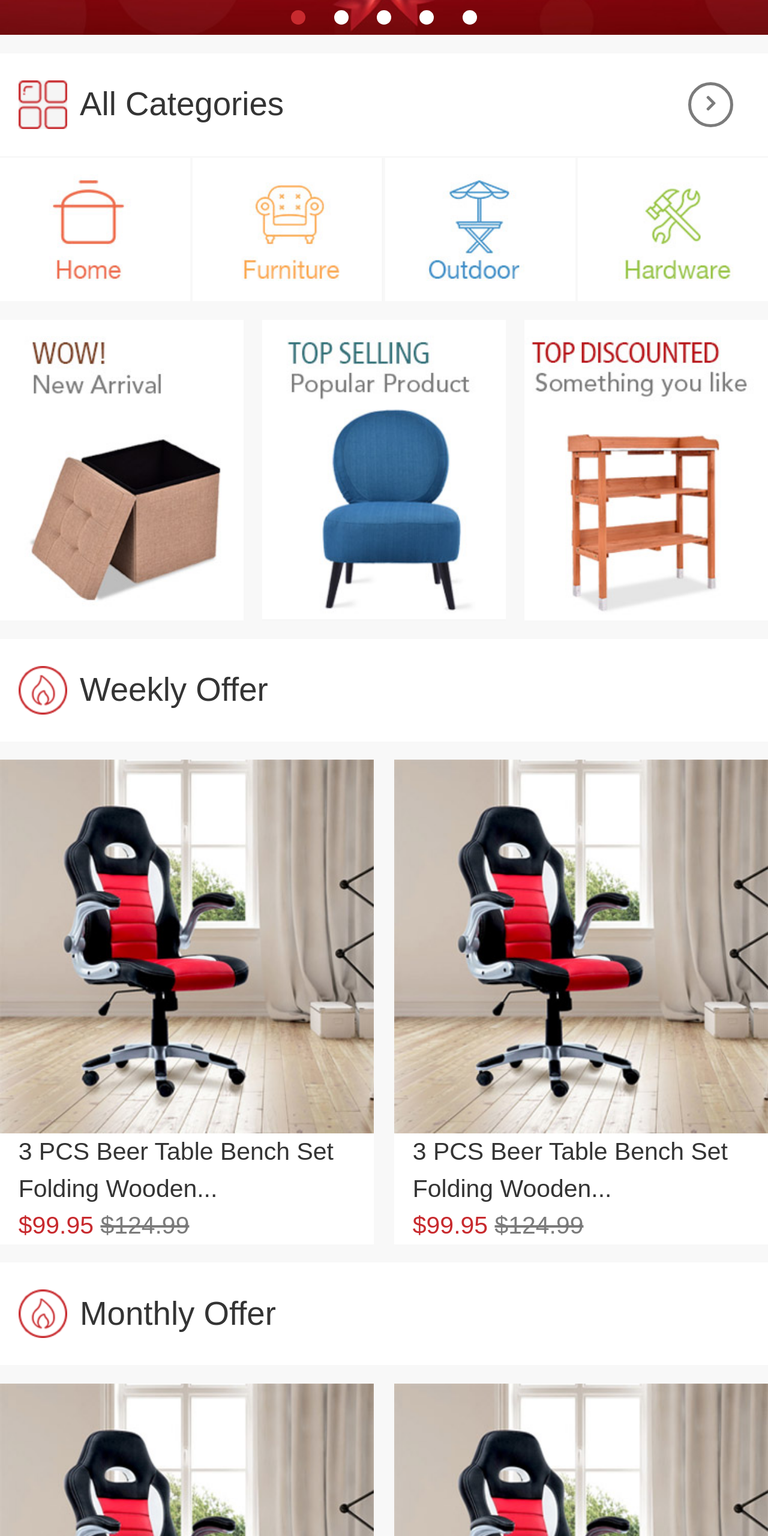
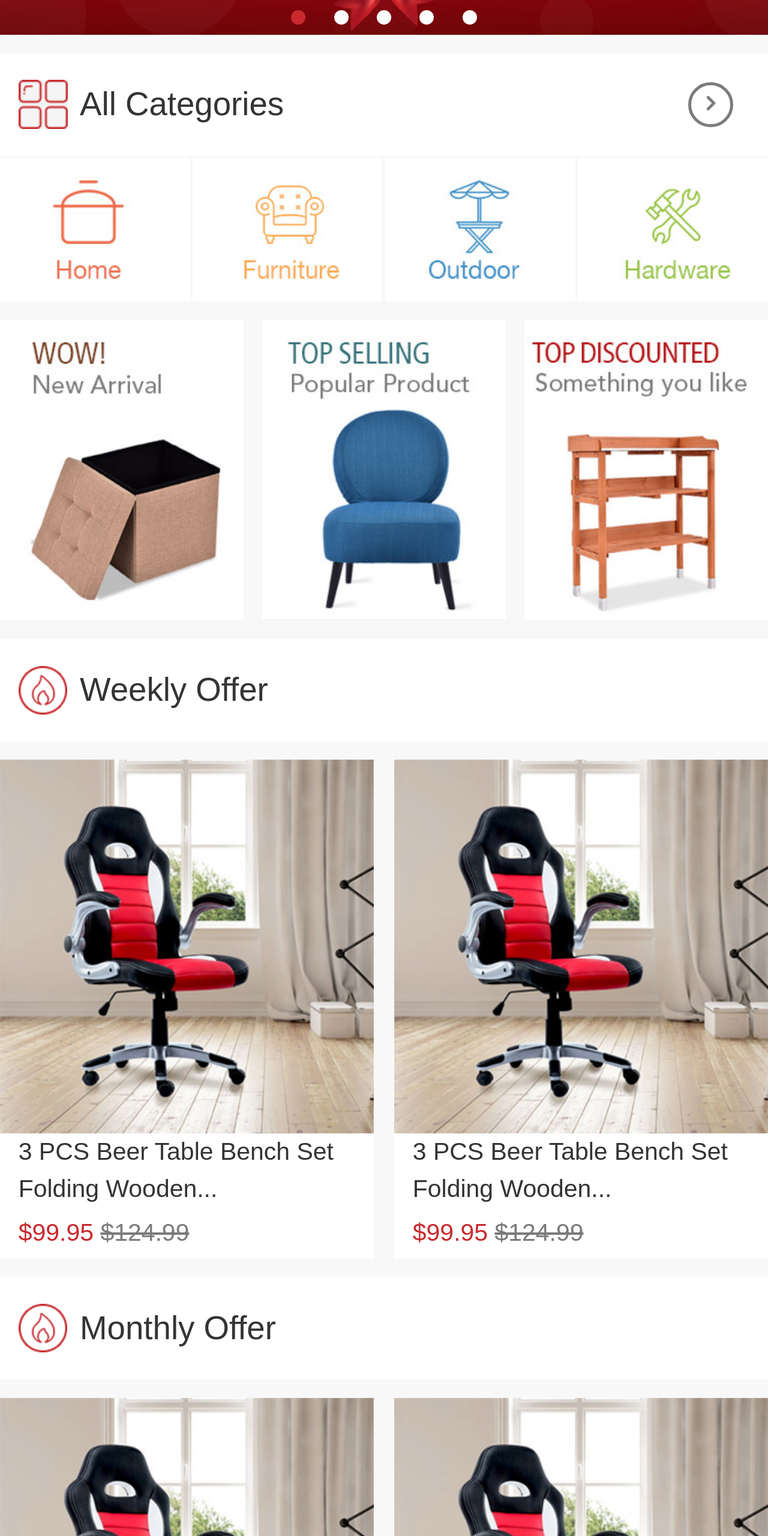
Before and after one commit to chudequan8/chudequan8.github.io, a plain HTML site: page index.html in a window 1280 px wide. Shown: the part 780-3340 px from the top of the page at 60% size. Drawn offline with Linux system fonts and the light colour scheme.

Commit message:
change style for mobile demo

```diff
--- a/index.html
+++ b/index.html
@@ -157,7 +157,7 @@
 		}
 		.categories_icon {
 			background: url(images/categories-icon.png) no-repeat center;
-			background-size: 99% 99%;
+			background-size: 100% 100%;
 		}
 		.pop_icon {
 			background: url(images/pop-icon.png) no-repeat center;
@@ -227,6 +227,9 @@
 
 		.product_name {
 			color: #343434;
+		}
+		.price {
+			line-height: 0.5rem;
 		}
 		.price .now_price {
 			color: #c82a2e;
```
